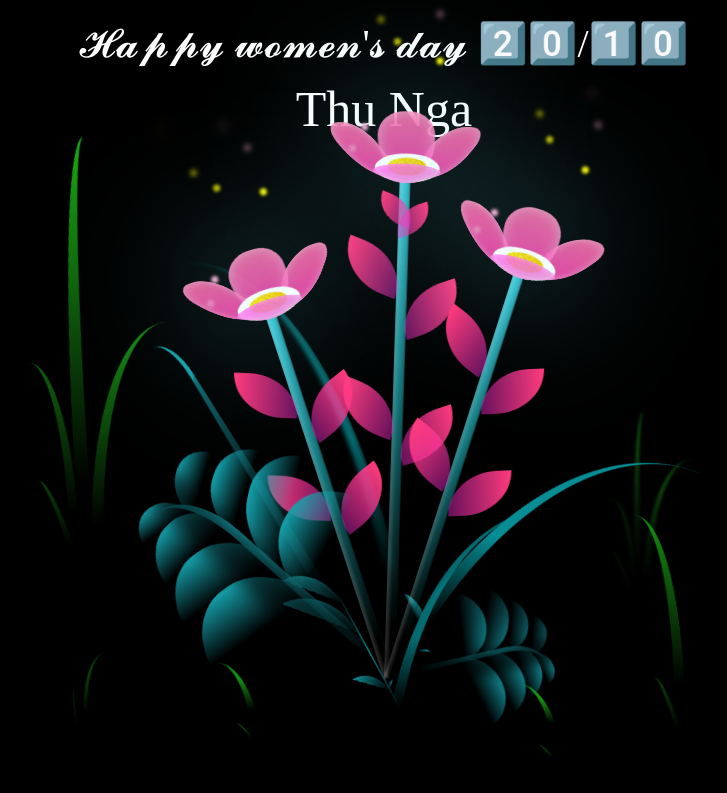
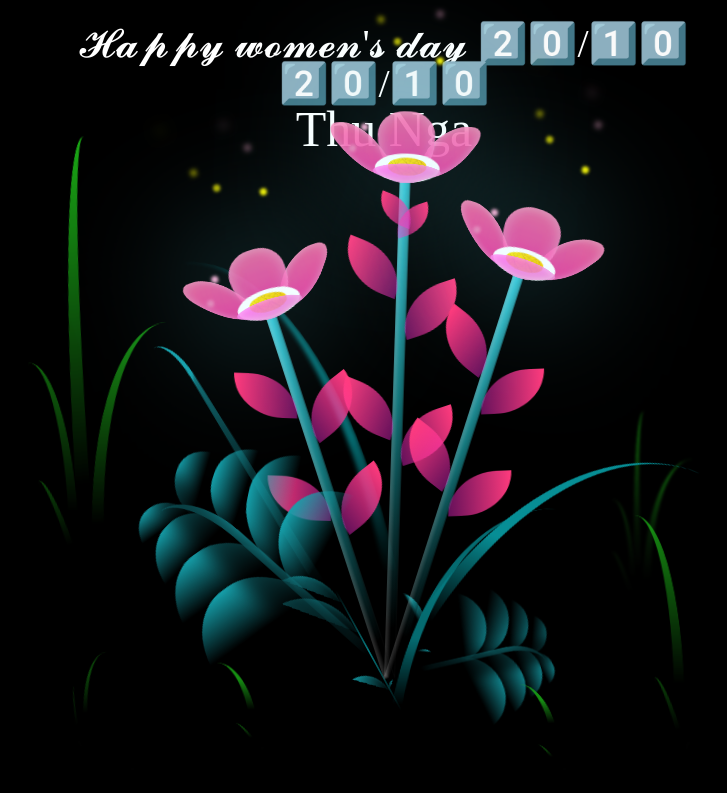
Before and after one commit to GitTuNguyen/FlowerHTML, a plain HTML site: page index.html in a window 1280 px wide. Shown: the whole page, without its empty margins (256-983 px from the left). Drawn offline with Linux system fonts and the light colour scheme.

Commit message:
change text

```diff
--- a/index.html
+++ b/index.html
@@ -11,6 +11,7 @@
 <body class="not-loaded">
     <div class="night"></div>
     <div class="happy-woman-day">𝓗𝓪𝓹𝓹𝔂 𝔀𝓸𝓶𝓮𝓷'𝓼 𝓭𝓪𝔂 2️⃣0️⃣/1️⃣0️⃣</div>
+    <div class="happy-woman-day-day">2️⃣0️⃣/1️⃣0️⃣</div>
     <div class="happy-woman-day-name">Thu Nga</div>
     <div class="flowers">
       <div class="flower flower--1">
--- a/style.css
+++ b/style.css
@@ -38,11 +38,18 @@ body {
   top: 20px;
 }
 
+.happy-woman-day-day {
+  color: white;
+  font-size: 40px;
+  position: fixed;
+  top: 60px;
+}
+
 .happy-woman-day-name {
   color: white;
   font-size: 50px;
   position: fixed;
-  top: 80px;
+  top: 100px;
 }
 
 .flowers {
```
